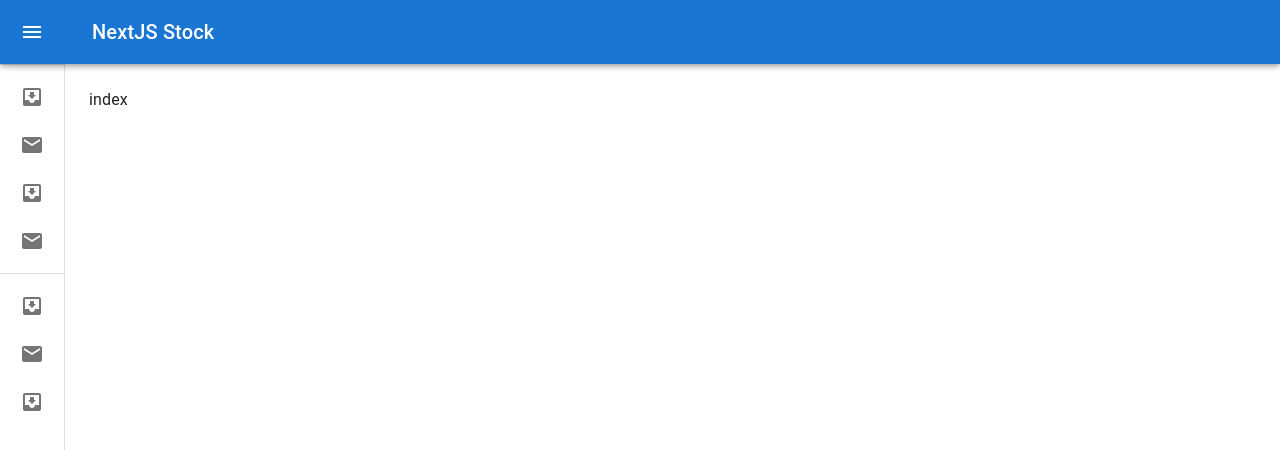
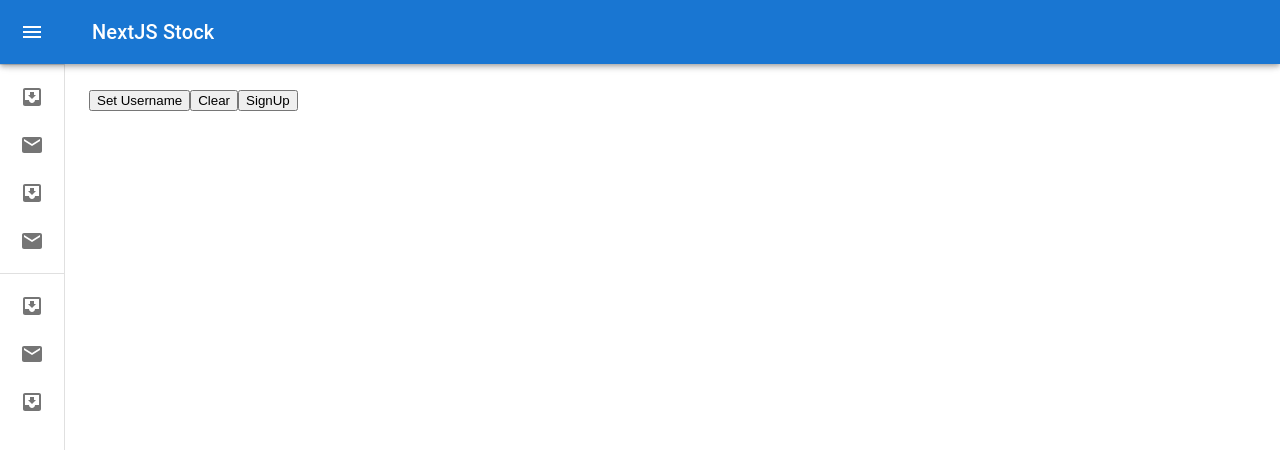
Before and after one commit to heart-01/nextjs-stock, a Next.js app: page / in a window 1280 px wide. Shown: the top 450 px of the page. Built offline with nearby package versions, Linux system fonts and the light colour scheme.

Commit message:
[Feat]: Add redux toolkit

```diff
--- a/src/pages/_app.tsx
+++ b/src/pages/_app.tsx
@@ -1,6 +1,12 @@
 import "@/styles/globals.css";
 import type { AppProps } from "next/app";
+import { store } from "src/redux/store";
+import { Provider } from "react-redux";
 
 export default function App({ Component, pageProps }: AppProps) {
-  return <Component {...pageProps} />;
+  return (
+    <Provider store={store}>
+      <Component {...pageProps} />
+    </Provider>
+  );
 }
--- a/src/pages/index.tsx
+++ b/src/pages/index.tsx
@@ -1,14 +1,23 @@
 import React from "react";
 import Layout from "@/components/layouts/Layout";
+import { useSelector } from "react-redux";
+import { setTestUser, clearUser, signUp, userSelector } from "@/store/slices/userSlice";
+import { useAppDispatch } from "@/store/store";
 
 type Props = {};
 
-const index = ({}: Props) => {
+const Index = ({}: Props) => {
+  const user = useSelector(userSelector);
+  const dispatch = useAppDispatch();
+
   return (
     <Layout>
-      <div>index</div>
+      <div>{user.username}</div>
+      <button onClick={() => dispatch(setTestUser({ username: "Test" }))}>Set Username</button>
+      <button onClick={() => dispatch(clearUser({}))}>Clear</button>
+      <button onClick={() => dispatch(signUp({ name: "admin", email: "admin@email.com", username: "admin", password: "password" }))}>SignUp</button>
     </Layout>
   );
 };
 
-export default index;
+export default Index;
--- a/src/pages/signIn.tsx
+++ b/src/pages/signIn.tsx
@@ -3,6 +3,7 @@ import { createGlobalStyle } from "styled-components";
 import { Formik, Form, Field, FormikProps } from "formik";
 import { Box, Button, Card, CardContent, CardMedia, TextField } from "@mui/material";
 import { useRouter } from "next/router";
+import { useAppDispatch } from "src/redux/store";
 
 const GlobalStyle = createGlobalStyle`
   body {
@@ -18,6 +19,7 @@ const GlobalStyle = createGlobalStyle`
 type Props = {};
 
 const signIn = ({}: Props) => {
+  const dispatch = useAppDispatch();
   const router = useRouter();
 
   const showForm = ({ values, setFieldValue, isValid, dirty, handleSubmit }: FormikProps<any>) => {
--- /dev/null
+++ b/src/redux/slices/userSlice.ts
@@ -0,0 +1,68 @@
+import { createSlice, createAsyncThunk, PayloadAction } from "@reduxjs/toolkit";
+import { RootState } from "@/store/store";
+
+interface IUserState {
+  username: string;
+  accessToken: string;
+  error?: string;
+  isAuthenticated: boolean;
+  isAuthenticating: boolean;
+  user?: {
+    username: string;
+    firstname: string;
+    lastname: string;
+    email: string;
+    image: string;
+    token?: string;
+  };
+}
+
+// config initial state
+const initialState: IUserState = {
+  username: "",
+  accessToken: "",
+  error: undefined,
+  isAuthenticated: false,
+  isAuthenticating: true,
+  user: undefined,
+};
+
+// config async actions
+export const signUp = createAsyncThunk("user/signup", async (user: { name: string; email: string; username: string; password: string }) => {
+  const response = new Promise((res) => setTimeout(() => res({ data: user }), 3000));
+  return await response;
+});
+
+const userSlice = createSlice({
+  name: "user",
+  initialState,
+  reducers: {
+    setTestUser: (state: IUserState, action: PayloadAction<{ username: string }>) => {
+      state.username = action.payload.username;
+    },
+    clearUser: (state: IUserState, action) => {
+      state.username = "";
+      state.accessToken = "";
+      state.error = undefined;
+      state.isAuthenticated = false;
+      state.isAuthenticating = false;
+      state.user = undefined;
+    },
+  },
+  extraReducers: (builder) => {
+    builder.addCase(signUp.fulfilled, (state: IUserState, action: any) => {
+      state.username = action.payload.data.username;
+    });
+  },
+});
+
+// export common actions
+export const { setTestUser, clearUser } = userSlice.actions;
+
+// export common user selector
+export const userSelector = (store: RootState) => store.user;
+export const isAuthenticatedSelector = (store: RootState): boolean => store.user.isAuthenticated;
+export const isAuthenticatingSelector = (store: RootState): boolean => store.user.isAuthenticating;
+
+// export reducer
+export default userSlice.reducer;
--- /dev/null
+++ b/src/redux/store.ts
@@ -0,0 +1,18 @@
+import { configureStore } from "@reduxjs/toolkit";
+import { useDispatch } from "react-redux";
+
+import userReducer from "@/store/slices/userSlice";
+
+const reducer = {
+  user: userReducer,
+};
+
+export const store = configureStore({
+  reducer,
+  devTools: process.env.NODE_ENV !== "production",
+});
+
+// export type of root state from reducers
+export type RootState = ReturnType<typeof store.getState>;
+export type AppDispatch = typeof store.dispatch;
+export const useAppDispatch = () => useDispatch<AppDispatch>();
--- a/tsconfig.json
+++ b/tsconfig.json
@@ -15,6 +15,8 @@
     "incremental": true,
     "baseUrl": ".",
     "paths": {
+      "@/store/*": ["src/redux/*"],
+      "@/configs/*": ["src/configs/*"],
       "@/components/*": ["src/components/*"],
       "@/styles/*": ["src/styles/*"],
     }
```
